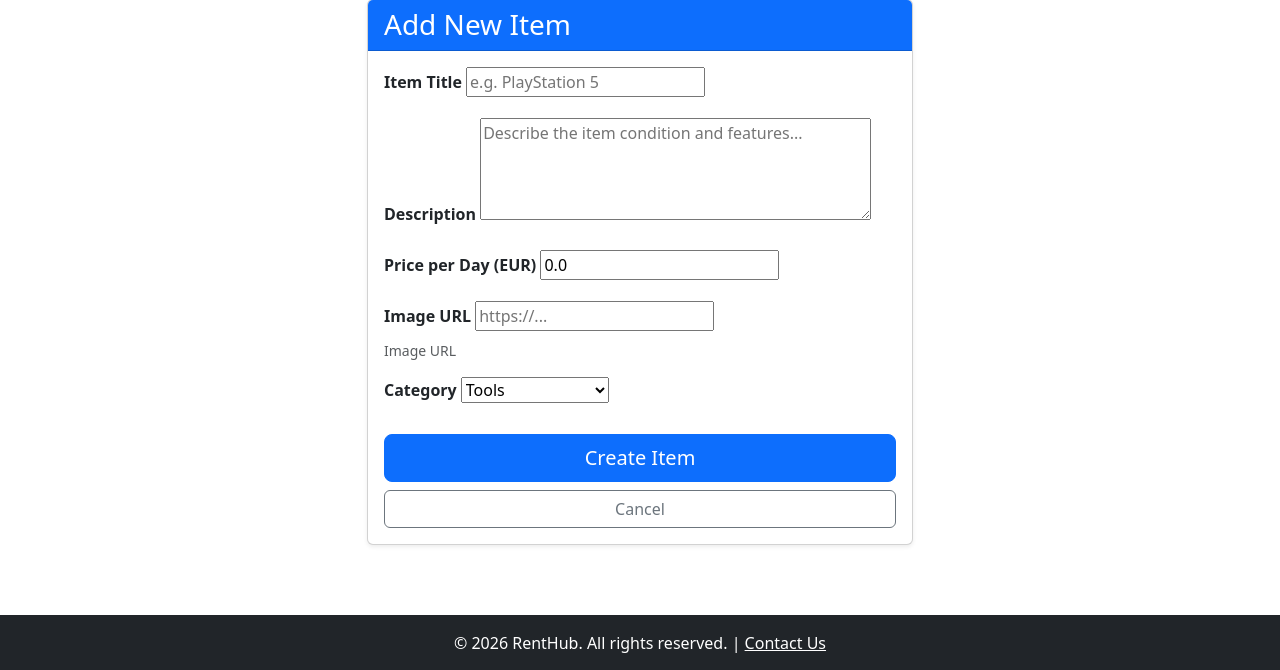
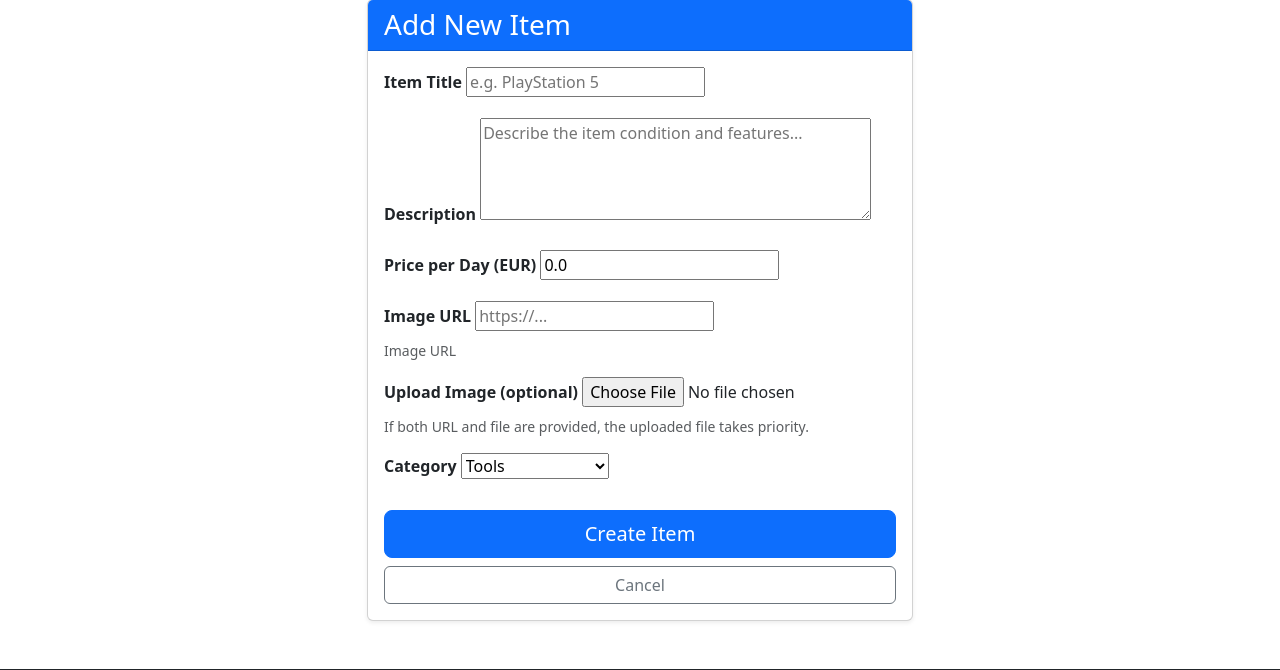
Before and after one commit to vivitoa/renthub-django, a Django app: page /catalog/create/ in a window 1280 px wide. Shown: the part 129-799 px from the top of the page. Run offline with Django 5.2, Linux system fonts and the light colour scheme; the visitor is signed in with stand-in values (Sample User, id 1); parts of the project's set-up code (start-up, migrations or seed data) failed here and were passed over.

Commit message:
Add media file upload support for Profile and Item images

```diff
--- a/accounts/forms.py
+++ b/accounts/forms.py
@@ -41,13 +41,12 @@ class ProfileEditForm(forms.ModelForm):
             'first_name': 'First Name',
             'last_name': 'Last Name',
             'phone_number': 'Phone Number',
-            'profile_picture': 'Profile Picture URL',
+            'profile_picture': 'Profile Picture',
             'bio': 'About Me',
         }
         widgets = {
             'bio': forms.Textarea(attrs={'rows': 4, 'placeholder': 'Tell others about yourself...'}),
             'phone_number': forms.TextInput(attrs={'placeholder': '+359 88 888 8888'}),
-            'profile_picture': forms.URLInput(attrs={'placeholder': 'https://...'}),
         }
 
     def __init__(self, *args, **kwargs):
--- a/accounts/models.py
+++ b/accounts/models.py
@@ -56,10 +56,11 @@ class Profile(models.Model):
         help_text="Contact number for rental coordination.",
     )
 
-    profile_picture = models.URLField(
+    profile_picture = models.ImageField(
+        upload_to='profiles/',
         blank=True,
         null=True,
-        help_text="URL to your profile picture.",
+        help_text="Upload a profile picture.",
     )
 
     bio = models.TextField(
--- a/catalog/forms.py
+++ b/catalog/forms.py
@@ -5,12 +5,13 @@ from .models import Item, Review
 class ItemForm(forms.ModelForm):
     class Meta:
         model = Item
-        fields = ['title', 'description', 'price_per_day', 'image_url', 'category']
+        fields = ['title', 'description', 'price_per_day', 'image_url', 'image', 'category']
         labels = {
             'title': 'Item Title',
             'description': 'Description',
             'price_per_day': 'Price per Day (EUR)',
             'image_url': 'Image URL',
+            'image': 'Upload Image (optional)',
             'category': 'Category',
         }
         widgets = {
@@ -18,6 +19,9 @@ class ItemForm(forms.ModelForm):
             'description': forms.Textarea(
                 attrs={'placeholder': 'Describe the item condition and features...', 'rows': 4}),
             'image_url': forms.URLInput(attrs={'placeholder': 'https://...'}),
+        }
+        help_texts = {
+            'image': 'If both URL and file are provided, the uploaded file takes priority.',
         }
 
 class ReviewCreateForm(forms.ModelForm):
--- a/catalog/models.py
+++ b/catalog/models.py
@@ -39,6 +39,12 @@ class Item(TimestampedModel):
         null=True,
         help_text="Image URL"
     )
+    image = models.ImageField(
+        upload_to='items/',
+        blank=True,
+        null=True,
+        help_text="Upload an image file.",
+    )
     category = models.CharField(
         max_length=50,
         choices=CategoryChoices.choices,
--- a/requirements.txt
+++ b/requirements.txt
@@ -11,6 +11,7 @@ django_celery_results==2.6.0
 djangorestframework==3.17.1
 kombu==5.6.2
 packaging==26.0
+pillow==12.2.0
 prompt_toolkit==3.0.52
 psycopg2-binary==2.9.11
 python-dateutil==2.9.0.post0
--- a/templates/accounts/profile-details-page.html
+++ b/templates/accounts/profile-details-page.html
@@ -7,7 +7,7 @@
             <div class="card-body p-4">
                 <div class="text-center mb-4">
                     {% if profile.profile_picture %}
-                        <img src="{{ profile.profile_picture }}" alt="Profile Picture"
+                        <img src="{{ profile.profile_picture.url }}" alt="Profile Picture"
                              class="rounded-circle mb-3" width="120" height="120"
                              style="object-fit: cover;">
                     {% else %}
--- a/templates/accounts/profile-edit-page.html
+++ b/templates/accounts/profile-edit-page.html
@@ -7,7 +7,7 @@
             <div class="card-body p-4">
                 <h2 class="card-title mb-4">Edit Profile</h2>
 
-                <form method="post">
+                <form method="post" enctype="multipart/form-data">
                     {% csrf_token %}
                     {% for field in form %}
                         <div class="mb-3">
--- a/templates/catalog/item_detail.html
+++ b/templates/catalog/item_detail.html
@@ -8,7 +8,10 @@
     <div class="card shadow-sm border-0">
         <div class="row g-0">
             <div class="col-md-6">
-                {% if item.image_url %}
+                {% if item.image %}
+                    <img src="{{ item.image.url }}" class="img-fluid rounded-start h-100"
+                         style="object-fit: cover; min-height: 400px;" alt="{{ item.title }}">
+                {% elif item.image_url %}
                     <img src="{{ item.image_url }}" class="img-fluid rounded-start h-100"
                          style="object-fit: cover; min-height: 400px;" alt="{{ item.title }}">
                 {% else %}
--- a/templates/catalog/item_form.html
+++ b/templates/catalog/item_form.html
@@ -15,7 +15,7 @@
             </div>
 
             <div class="card-body">
-                <form method="POST" action="">
+                <form method="post" enctype="multipart/form-data">
 
                     {% csrf_token %}
 
```
Also changed, not shown: templates/catalog/item_list.html (+11 -5 lines), accounts/migrations/0002_alter_profile_profile_picture.py (added), catalog/migrations/0002_item_image.py (added).
